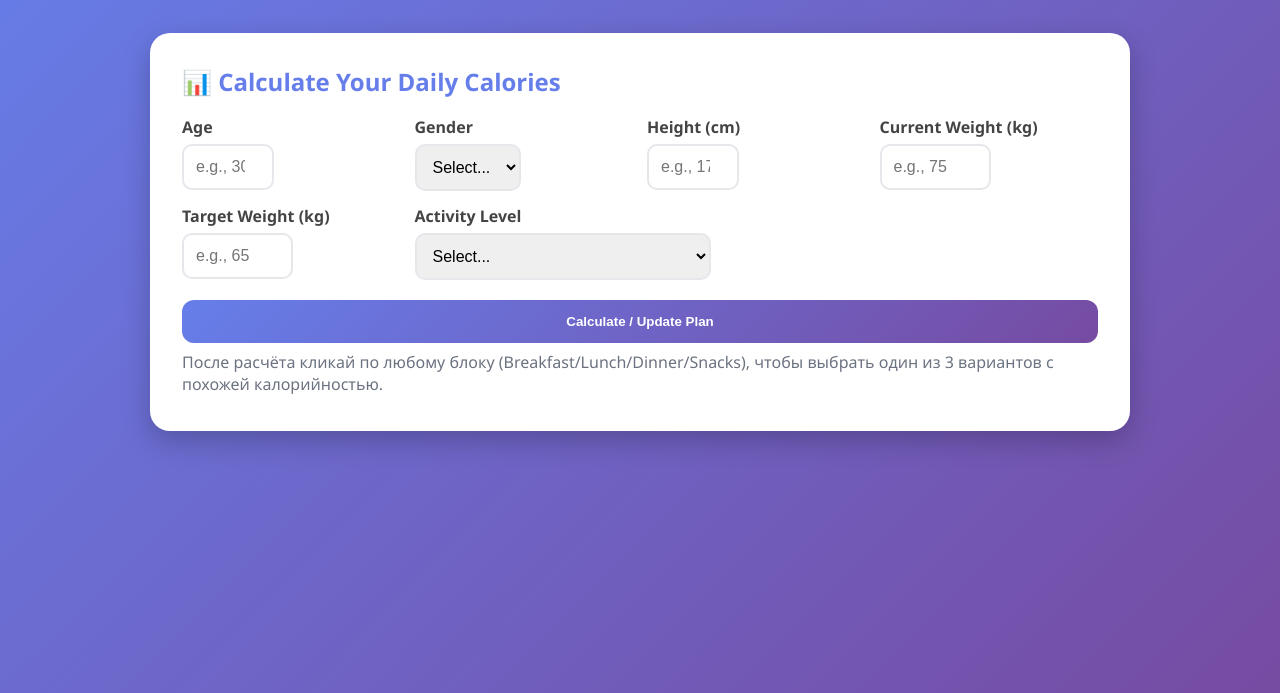
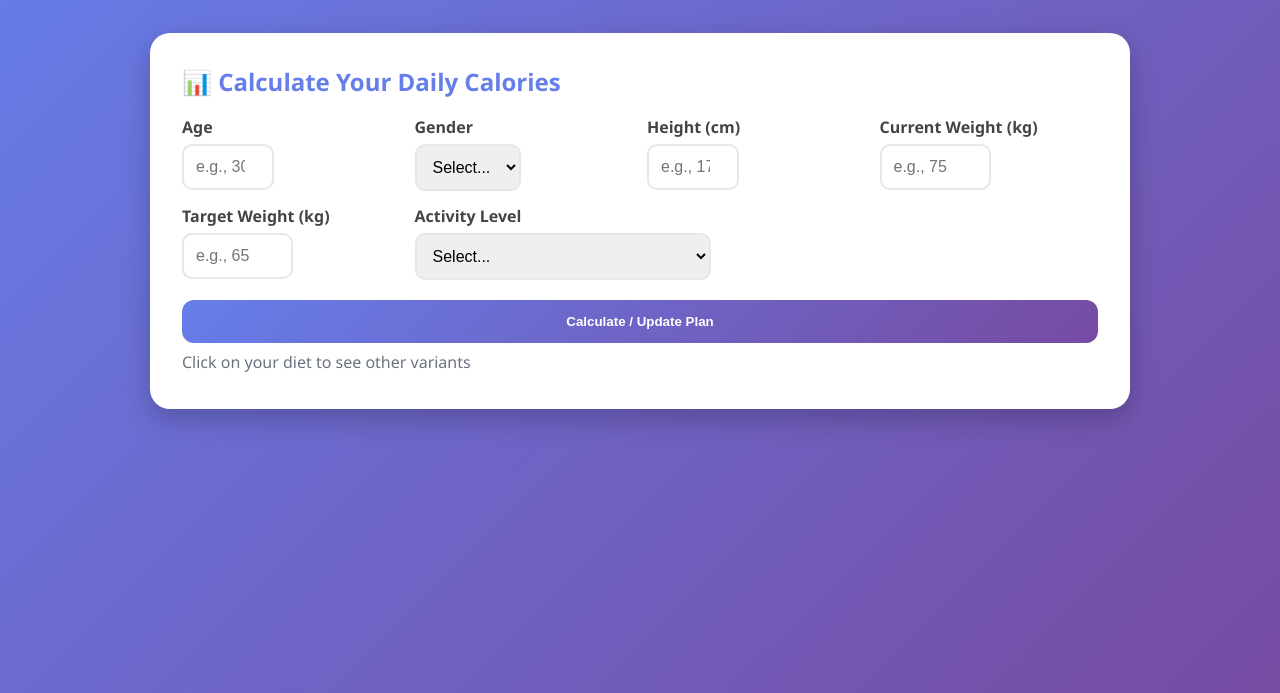
Before and after one commit to AndriaGigia/FitBalance, a plain HTML site: page index.html in a window 1280 px wide. Shown: the part 107-800 px from the top of the page. Drawn offline with Linux system fonts and the light colour scheme.

Commit message:
Update index.html

```diff
--- a/index.html
+++ b/index.html
@@ -91,7 +91,7 @@
         </div>
       </div>
       <button class="btn" type="submit">Calculate / Update Plan</button>
-      <p class="hint">После расчёта кликай по любому блоку (Breakfast/Lunch/Dinner/Snacks), чтобы выбрать один из 3 вариантов с похожей калорийностью.</p>
+      <p class="hint">Click on your diet to see other variants</p>
     </form>
   </div>
 
```
